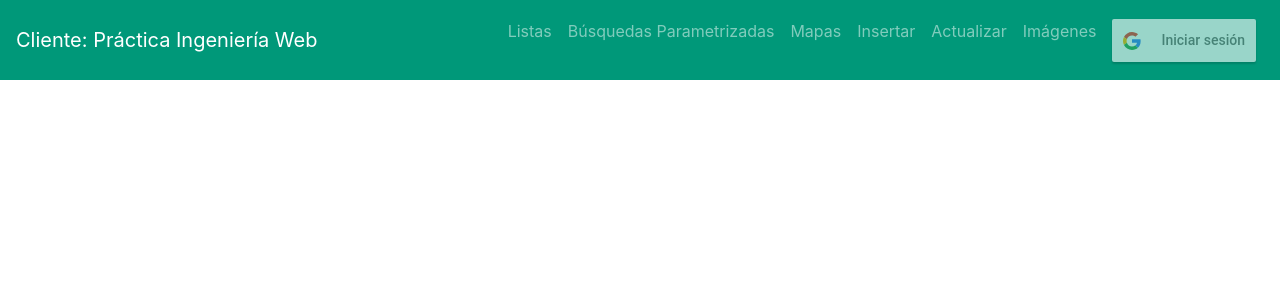
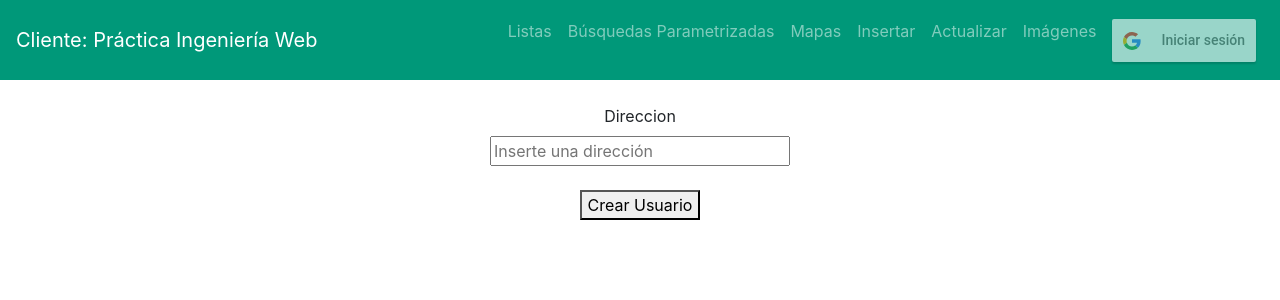
Before and after one commit to danijlg/IW-API-REST-B7, a React (Create React App) app in the folder frontend/: page /crearUsuario in a window 1280 px wide. Shown: the top 300 px of the page. Built offline with nearby package versions, Linux system fonts and the light colour scheme.

Commit message:
autenticacion y creacion nueva cuenta con google

```diff
--- a/frontend/src/Navbar.js
+++ b/frontend/src/Navbar.js
@@ -1,6 +1,6 @@
-import React, { useState, Component } from "react";
-import { Navbar, Nav, NavLink } from "react-bootstrap";
-import { Router, Route, Routes, Link, BrowserRouter } from "react-router-dom";
+import React, { useState } from "react";
+import { Navbar, Nav } from "react-bootstrap";
+import { Route, Routes, Link } from "react-router-dom";
 import AppActualizar from "./components/AppActualizar";
 import FlickrApp from "./components/FlickrShow";
 import Home from "./components/home";
@@ -11,21 +11,34 @@ import AppPost from "./components/PostsApp";
 import ProfileApp from "./components/ProfileApp";
 import "./Navbar.css";
 import Login from './components/GoogleLogin';
+import CreateUser from './components/CreateUser';
 
 function NavBar(){
 
-  const [email, setEmail] = useState("");
+  const [user, setUser]=useState([]);
+
+  const [profile, setProfile] = useState("");
   var perfil;
-  if(email === ""){
+  if(profile === ""){
     perfil = <Nav.Link as={Link} to={"."}>
-        <Login setEmail={setEmail}/>
+        <Login setProfile={setProfile} setUser={setUser} user={user}/>
     </Nav.Link>;
 
   }else{
-    perfil = <Nav.Link as={Link} to="/perfil">
-      {email}
+
+    if(user === undefined){
+      perfil = <Nav.Link as={Link} to="/crearUsuario">
+      Crear usuario con Google
     </Nav.Link>;
+    }else{
+      perfil = <Nav.Link as={Link} to="/perfil">
+      {profile.email}
+    </Nav.Link>;
+    }
+
   }
+
+
 
     return (
       <div>
@@ -71,7 +84,8 @@ function NavBar(){
             <Route exact path="/mapas" element={<AppMap/>}   />
             <Route exact path="/posts" element={<AppPost/>} />
             <Route exact path="/images" element={<FlickrApp/>} />
-            <Route exact path="/perfil" element={<ProfileApp email={email} setEmail={setEmail}/>} />
+            <Route exact path="/perfil" element={<ProfileApp profile={profile} setProfile={setProfile} user={user}/>} />
+            <Route exact path="/crearUsuario" element={<CreateUser profile={profile} setUser={setUser}/>} />
           </Routes>
         </div>
       </div>
--- /dev/null
+++ b/frontend/src/components/CreateUser.js
@@ -0,0 +1,38 @@
+import React, {useState,useEffect} from "react";
+
+export default function CreateUser(props){
+
+    function PostUser(){
+        var address = document.getElementById("addressNewUser").value;
+        if(address === "") alert("Rellena todos los campos");
+        console.log("Name: " + props.profile.givenName + ", surname: "+props.profile.familyName + ", email: "+props.profile.email + ", address: "+address);
+        const requestOptions = {
+            method: 'POST',
+            headers: { 'Content-Type': 'application/json' },
+            body: JSON.stringify({ name: props.profile.givenName, surname: props.profile.familyName, address: address, email: props.profile.email })
+        };
+        fetch('http://127.0.0.1:8000/crud/usuario/', requestOptions);
+        alert("Usuario creado con cuenta Google");
+
+        GetUserByEmail(props.profile.email);
+        window.location.href = './'
+    }
+
+    function GetUserByEmail(email){
+        fetch('http://127.0.0.1:8000/crud/usuario/email/' + email + '/')
+        .then((data) => data.json())
+        .then((data)=>{props.setUser(data[0])})
+    }
+
+    return(
+        <div>
+            <label><br/>Direccion<br/></label><br/>
+            <input type="text" placeholder='Inserte una dirección' id='addressNewUser'></input><br/><br/>
+            <button onClick={PostUser}>
+                            Crear Usuario
+            </button><br/><br/><br/><br/>
+        </div>
+
+    );
+
+}
--- a/frontend/src/components/GoogleLogin.js
+++ b/frontend/src/components/GoogleLogin.js
@@ -1,10 +1,16 @@
-import React from "react";
+import React, {useState,useEffect} from "react";
 import { GoogleLogin } from 'react-google-login';
 
 
 const clientId = '648322447419-osfeth6fh3sa8945totgplb844oq6nd0.apps.googleusercontent.com';
 
 function Login(props){
+
+    function GetUserByEmail(email){
+        fetch('http://127.0.0.1:8000/crud/usuario/email/' + email + '/')
+        .then((data) => data.json())
+        .then((data)=>{props.setUser(data[0])})
+    }
 
     //Actualiza el token para seguir logueado
     const refreshTokenSetup = (res) => {
@@ -23,8 +29,17 @@ function Login(props){
     }
 
     const onSuccess = (res) => {
-        props.setEmail(res.profileObj.email);
+
+        props.setProfile(res.profileObj);
+        console.log(res.profileObj);
         refreshTokenSetup(res);
+        GetUserByEmail(res.profileObj.email);
+
+        if(props.user === ""){
+            console.log("Name: " + res.profileObj.givenName + ", surname: "+res.profileObj.familyName + ", email: "+res.profileObj.email);
+            console.log("He hecho post");
+            GetUserByEmail(res.profileObj.email);
+        }
     };
 
     const onFailure = (res) => {
@@ -44,7 +59,6 @@ function Login(props){
             onSuccess={onSuccess}
             onFailure={onFailure}
             cookiePolicy={'single_host_origin'}
-            //style={{margin: '100px'}}
             isSignedIn={true}
             />
         </div>
--- a/frontend/src/components/GoogleLogout.js
+++ b/frontend/src/components/GoogleLogout.js
@@ -5,8 +5,7 @@ const clientId = '648322447419-osfeth6fh3sa8945totgplb844oq6nd0.apps.googleuserc
 
 function Logout(props){
     const logout = () => {
-        props.setEmail("");
-        //document.getElementById('login').style.display = 'block';
+        props.setProfile("");
         document.getElementById('logout').style.display = 'none';
         window.location.href = './';
     };
--- a/frontend/src/components/ProfileApp.js
+++ b/frontend/src/components/ProfileApp.js
@@ -1,27 +1,14 @@
 import React, {useState,useEffect} from 'react';
-import Login from './GoogleLogin';
 import Logout from './GoogleLogout';
 import "./ProfileApp.css";
 
 export default function ProfileApp(props){
 
-    const [usuarioByEmail, getUsuarioByEmail]=useState([]);
-
-    function GetUsuarioByEmail(email){
-        fetch('http://127.0.0.1:8000/crud/usuario/email/' + email + '/',
-        {
-            method:'GET',
-            headers:{
-                'Content-Type': 'application/json'
-            }
-        }).then(response=>response.json())
-        .then(response=>getUsuarioByEmail(response[0]))
-        .then(error=>console.log(error))
-    }
+    const [user, setUser]=useState([]);
 
     useEffect(() => {
-        if(props.email !== ""){
-            GetUsuarioByEmail(props.email);
+        if(props.profile.email !== ""){
+            setUser(props.user)
         }
 
       }, []);
@@ -30,12 +17,12 @@ export default function ProfileApp(props){
 
         <div class="parent">
             <div class="tImg"> Imagen: </div>
-            <div class="img"> <img src="https://cdn-icons-png.flaticon.com/128/64/64572.png"></img> </div>
-            <div class="log"> <Logout setEmail={props.setEmail}/> </div>
-            <div class="email"> Email: {props.email} </div>
-            <div class="nombre"> Nombre: {usuarioByEmail.name} </div>
-            <div class="apellidos"> Apellidos: {usuarioByEmail.surname} </div>
-            <div class="direccion"> Dirección: {usuarioByEmail.address} </div>
+            <div class="img"> <img src={props.profile.imageUrl}></img> </div>
+            <div class="log"> <Logout setProfile={props.setProfile}/> </div>
+            <div class="email"> Email: {user.email} </div>
+            <div class="nombre"> Nombre: {user.name} </div>
+            <div class="apellidos"> Apellidos: {user.surname} </div>
+            <div class="direccion"> Dirección: {user.address} </div>
         </div>
 
     );
```
